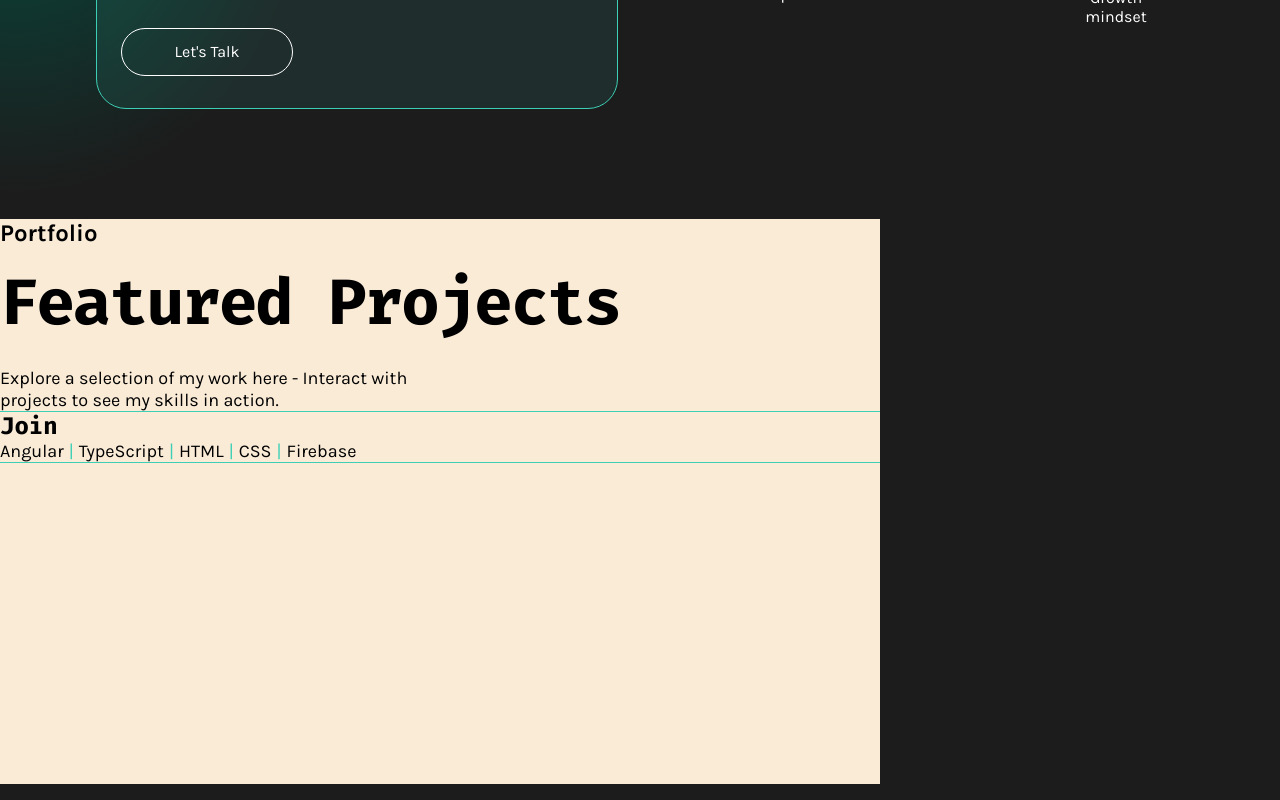
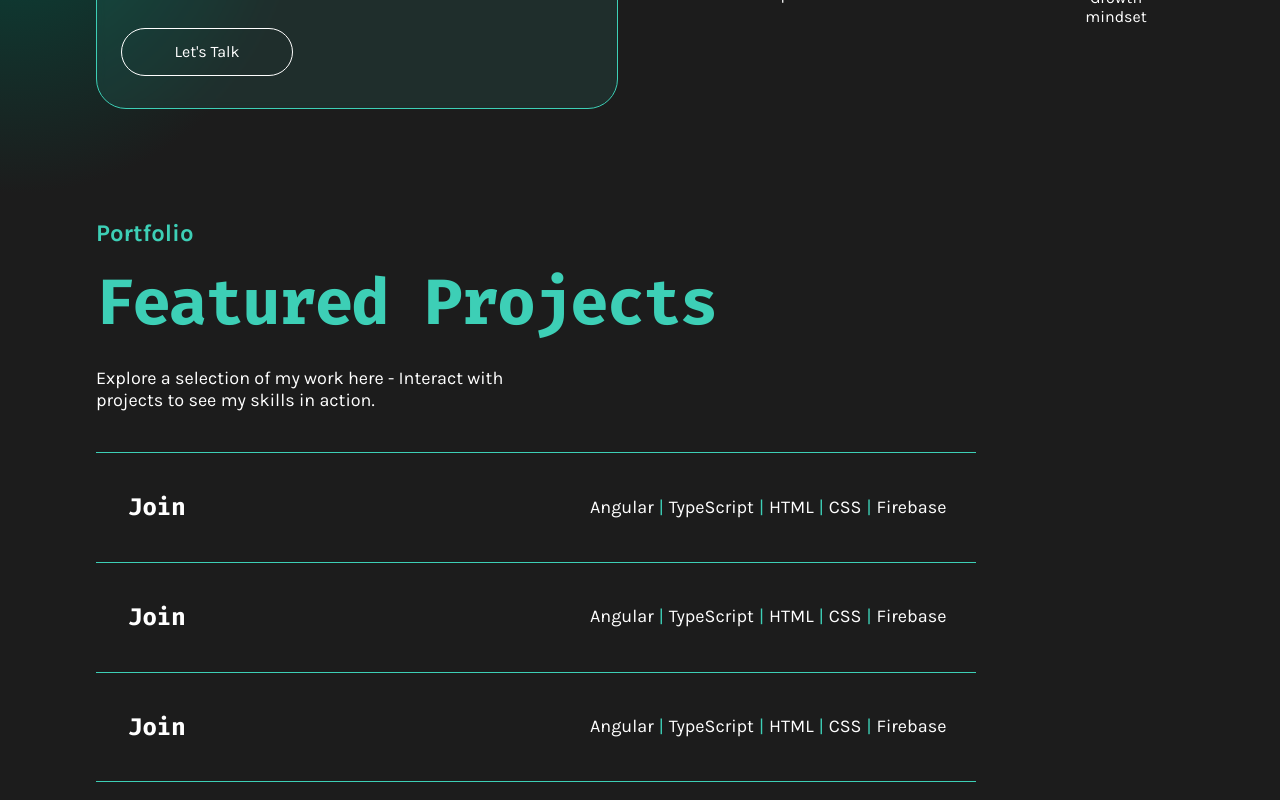
Before and after one commit to PaterAnderson/portfolio, an Angular app: page / in a window 1280 px wide. Shown: the part 2323-3123 px from the top of the page. Built offline with nearby package versions, Linux system fonts and the light colour scheme; a web font is replaced by a local one.

Commit message:
finished project container visuals

```diff
--- a/src/app/projects/projects.component.html
+++ b/src/app/projects/projects.component.html
@@ -11,9 +11,9 @@
 
 
         <div>
+            <div class="seperator"></div>
+            <div class="template">
                 <div class="project">
-                <div class="template">
-                    <div class="seperator"></div>
                     <div class="content">
                         <h3>Join</h3>
                         <p class="technologies">
@@ -24,10 +24,39 @@
                             <span>Firebase</span>
                         </p>
                     </div>
+                </div>
                 <div class="seperator"></div>
             </div>
+            <div class="template">
+                <div class="project">
+                    <div class="content">
+                        <h3>Join</h3>
+                        <p class="technologies">
+                            <span>Angular</span>
+                            <span>TypeScript</span>
+                            <span>HTML</span>
+                            <span>CSS</span>
+                            <span>Firebase</span>
+                        </p>
                     </div>
-
+                </div>
+                <div class="seperator"></div>
+            </div>
+            <div class="template">
+                <div class="project">
+                    <div class="content">
+                        <h3>Join</h3>
+                        <p class="technologies">
+                            <span>Angular</span>
+                            <span>TypeScript</span>
+                            <span>HTML</span>
+                            <span>CSS</span>
+                            <span>Firebase</span>
+                        </p>
+                    </div>
+                </div>
+                <div class="seperator"></div>
+            </div>
         </div>
 
 
--- a/src/app/projects/projects.component.scss
+++ b/src/app/projects/projects.component.scss
@@ -8,7 +8,8 @@ section {
 .description-box {
     width: 880px;
     height: 565px;
-    background-color: antiquewhite;
+    margin-left: 96px;
+    color: white;
 }
 
 .description {
@@ -24,6 +25,7 @@ section {
         text-align: left;
         text-underline-position: from-font;
         text-decoration-skip-ink: none;
+        color: #3DCFB6;
     }
 
     h1 {
@@ -35,13 +37,21 @@ section {
         text-align: left;
         text-underline-position: from-font;
         text-decoration-skip-ink: none;
+        color: #3DCFB6;
     }
 
     p {
         font-size: 18px;
         width: 456px;
         margin-top: 8px;
+        margin-bottom: 41px;
     }
+}
+
+.content {
+    display: flex;
+    align-items: center;
+    justify-content: space-between;
 }
 
 .seperator {
@@ -50,6 +60,10 @@ section {
 
 .project {
 
+    padding-top: 40px;
+    padding-right: 32px;
+    padding-bottom: 40px;
+    padding-left: 32px;
 
     h3 {
         font-family: 'Fira Code';
@@ -60,6 +74,10 @@ section {
         text-underline-position: from-font;
         text-decoration-skip-ink: none;
 
+    }
+    &:hover {
+        cursor: pointer;
+        background: #3DCFB64D;
     }
 }
 
```
Lines whose indentation alone changed are shown as unchanged.
